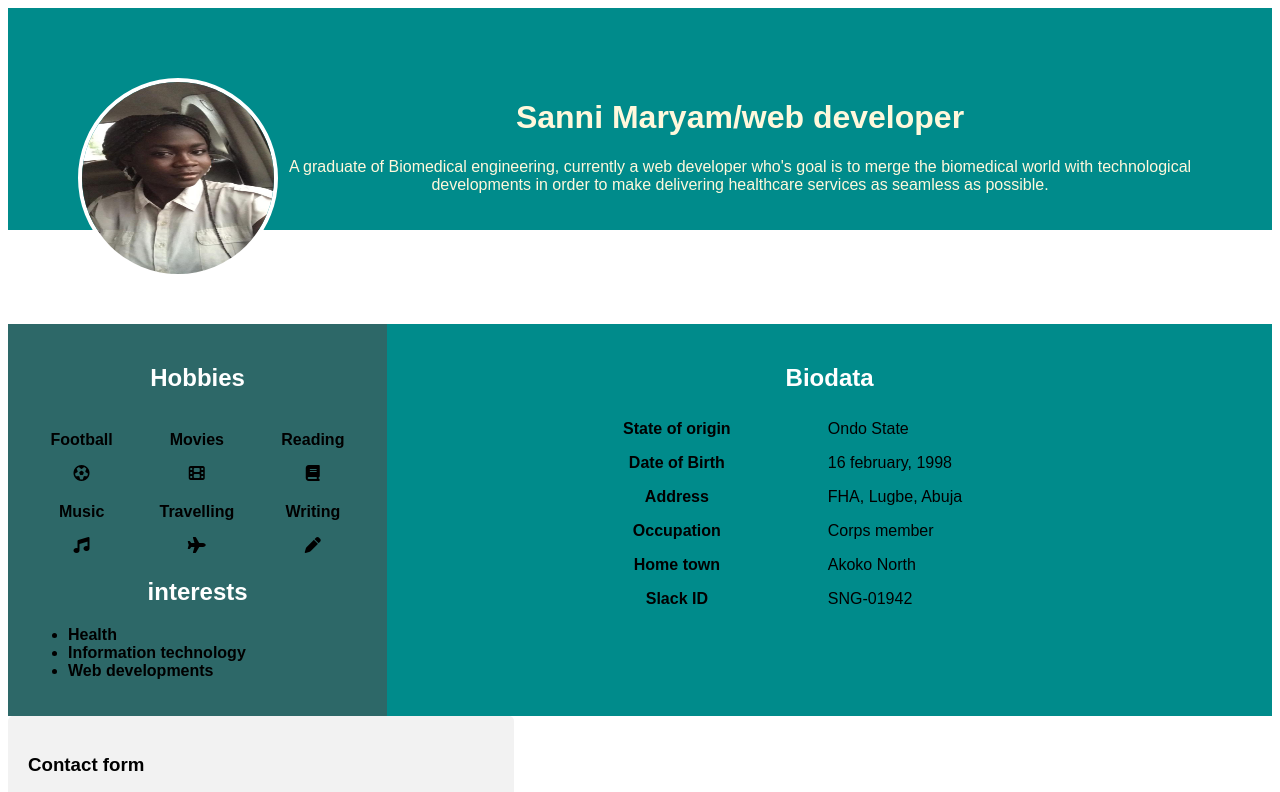
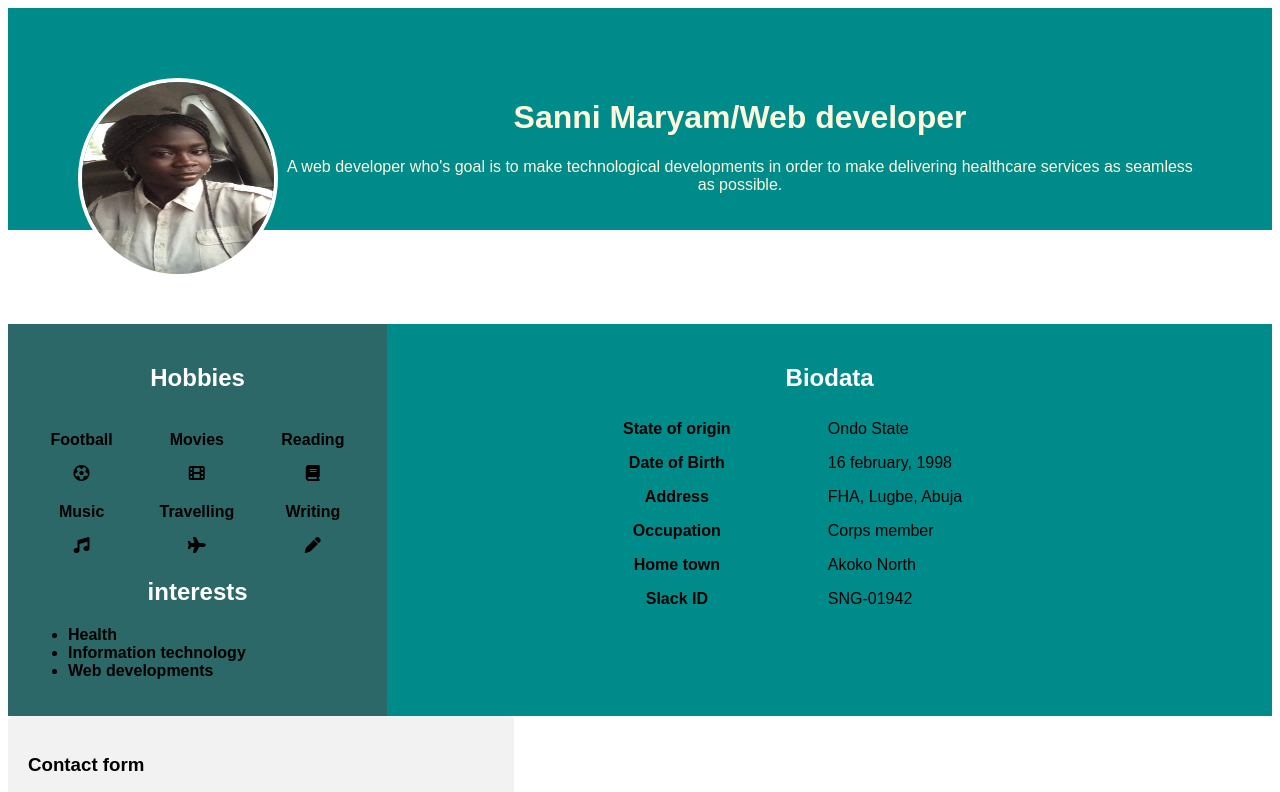
Before and after one commit to ayoblvck/FRONTEND_STARTNG, a plain HTML site: page thirdHTMLTASK/index.html in a window 1280 px wide. Shown: the top 792 px of the page. Drawn offline with Linux system fonts and the light colour scheme; files whose address does not match are found by name.

Commit message:
Update index.html

```diff
--- a/thirdHTMLTASK/index.html
+++ b/thirdHTMLTASK/index.html
@@ -13,8 +13,8 @@
 
     <div class="header">
         <img src="C:\Users\fatai\Downloads\Hafeez Stuff\.vscode\third assignment\testing123.jpg" alt="profile picture" />
-        <h1>Sanni Maryam/web developer</h1>
-        <p>A graduate of Biomedical engineering, currently a web developer who's goal is to merge the biomedical world with technological developments in order to make delivering healthcare services as seamless as possible. </p>
+        <h1>Sanni Maryam/Web developer</h1>
+        <p>A web developer who's goal is to make technological developments in order to make delivering healthcare services as seamless as possible. </p>
     </div>
     <div class="bar">
         <p>Personal Profile</p>
```
